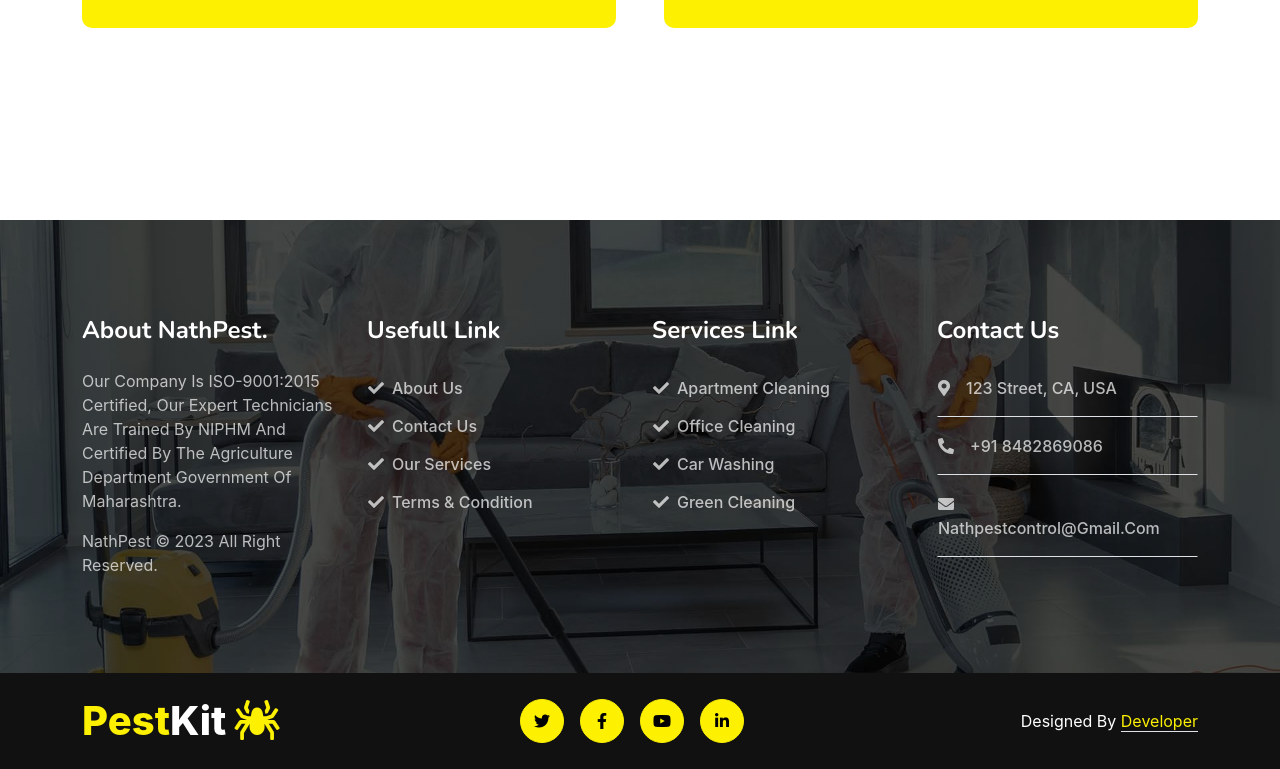
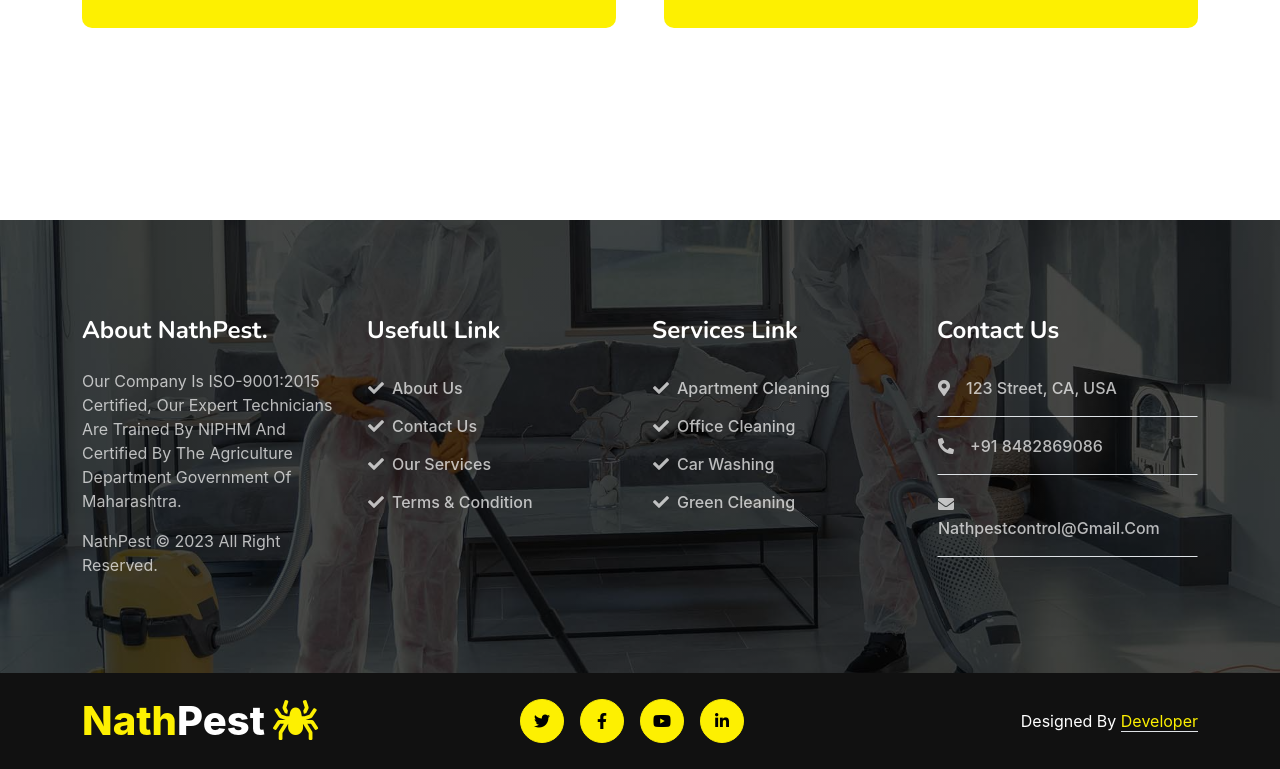
Before and after one commit to Pavan-Chavan/nathpest, a React (Create React App) app: page / in a window 1280 px wide. Shown: the part 7097-7866 px from the top of the page. Built offline with nearby package versions, Linux system fonts and the light colour scheme.

Commit message:
number updated

```diff
--- a/src/components/Footer.jsx
+++ b/src/components/Footer.jsx
@@ -2,7 +2,7 @@
 
 function Footer() {
 
-  const whatsappNumber = '+917028399920';
+  const whatsappNumber = '+918482869086';
   const pretypedMsg = 'Hello, I have enquiry about pest service';
   return (
     <div>
@@ -54,7 +54,7 @@
         <div class="container">
           <div class="row">
             <div class="col-md-4 text-center text-md-start mb-3 mb-md-0">
-              <a href="#" class="text-primary mb-0 display-6">Pest<span class="text-white">Kit</span><i class="fa fa-spider text-primary ms-2"></i></a>
+              <a href="#" class="text-primary mb-0 display-6">Nath<span class="text-white">Pest</span><i class="fa fa-spider text-primary ms-2"></i></a>
             </div>
             <div class="col-md-4 copyright-btn text-center text-md-start mb-3 mb-md-0 flex-shrink-0">
               <a class="btn btn-primary rounded-circle me-3 copyright-icon" href=""><i class="fab fa-twitter"></i></a>
```
Also changed, not shown: 1 other file (tests, documents, lock files or other folders).
